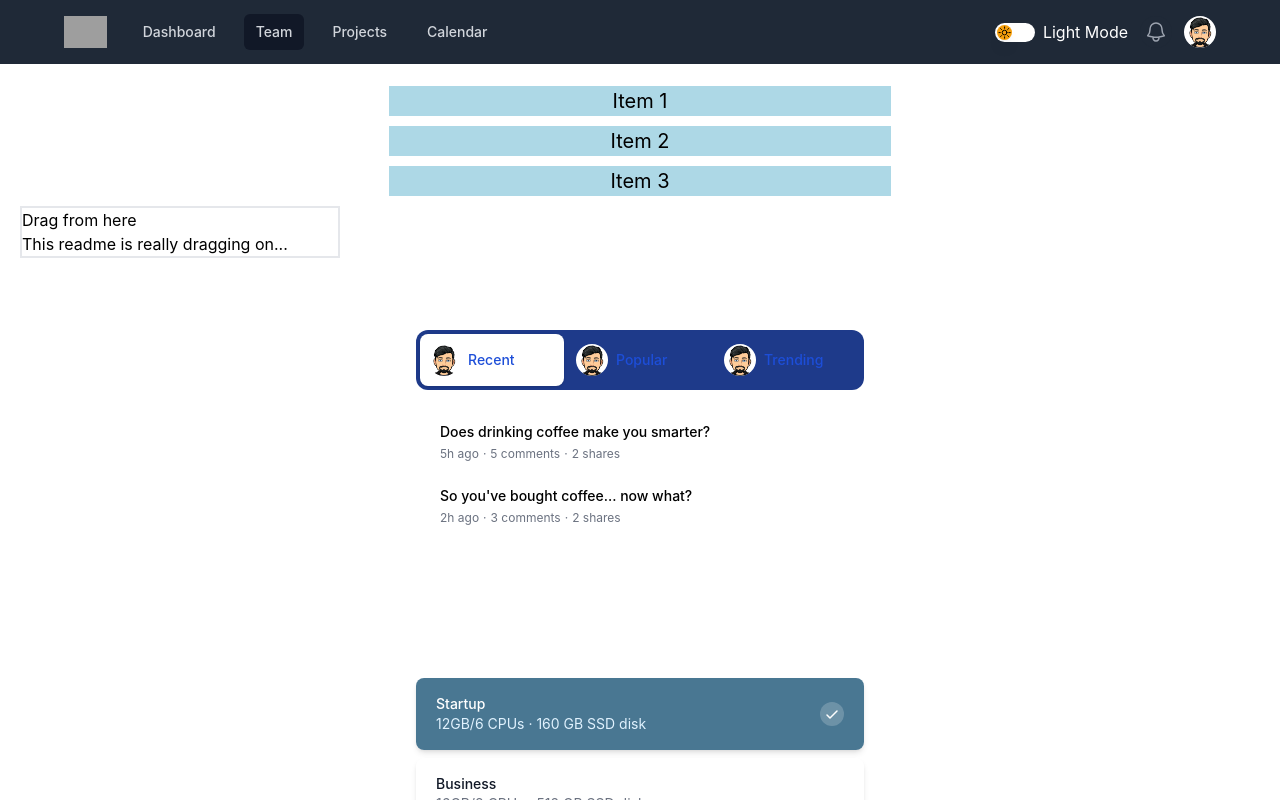
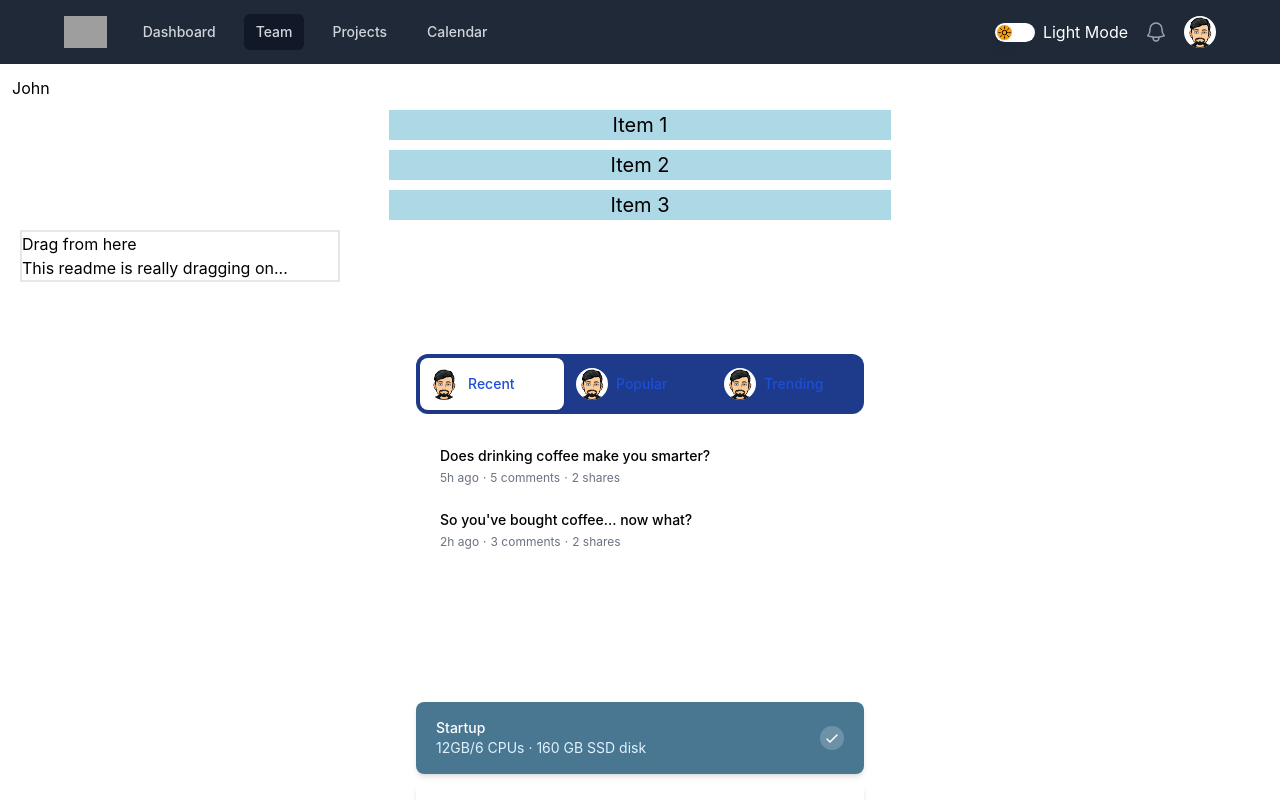
Before and after one commit to nik-dolphin/tailwind_react, a React (Create React App) app: page /team in a window 1280 px wide. Built offline with nearby package versions, Linux system fonts and the light colour scheme; grey boxes are pictures that could not be loaded.

Commit message:
feat: implement outside click

```diff
--- a/package.json
+++ b/package.json
@@ -15,6 +15,7 @@
     "react-dom": "^18.2.0",
     "react-draggable": "^4.4.5",
     "react-dropzone": "^14.2.3",
+    "react-onclickoutside": "^6.12.2",
     "react-router-dom": "^6.4.2",
     "react-scripts": "5.0.1",
     "web-vitals": "^2.1.4",
--- a/src/compoenent/team.js
+++ b/src/compoenent/team.js
@@ -4,6 +4,7 @@ import { RadioGroup, Tab } from "@headlessui/react";
 import React, { useRef, useState } from "react";
 import Draggable from "react-draggable";
 import { useModeStore } from "../store/mode/store";
+import DropdownLink from "../utility/DropdownLink";
 import { classNames } from "../utility/functions";
 import { plans, allTeam } from "../utility/utils";
 
@@ -50,6 +51,9 @@ const Team = () => {
   };
   return (
     <div className={`${toggleMode ? " bg-black text-white" : "bg-white"} p-3`}>
+      <button>
+        <DropdownLink />
+      </button>
       {list &&
         list.map((item, index) => (
           <div
@@ -69,12 +73,14 @@ const Team = () => {
             {item}
           </div>
         ))}
+      <div className="w-[80vw]">
         <Draggable nodeRef={nodeRef}>
           <div ref={nodeRef} className="border-2 w-80 m-2 cursor-grab">
             <div className="handle">Drag from here</div>
             <div>This readme is really dragging on...</div>
           </div>
         </Draggable>
+      </div>
       <div className="flex flex-center justify-center">
         <div className="w-full max-w-md px-2 py-16 sm:px-0">
           <Tab.Group>
--- /dev/null
+++ b/src/utility/DropdownLink.js
@@ -0,0 +1,29 @@
+import React, { useState } from "react";
+import onClickOutside from "react-onclickoutside";
+import DropdownList from "./DropdownList";
+
+function DropdownLink(props) {
+  const [showDropdown, setShowDropdown] = useState(false);
+
+  DropdownLink.handleClickOutside = () => {
+    setShowDropdown(false);
+  };
+
+  return (
+    <div>
+      <div
+        class="nav-item nav-link profile-link"
+        onClick={() => setShowDropdown(!showDropdown)}
+      >
+        John
+      </div>
+      {showDropdown ? <DropdownList /> : null}
+    </div>
+  );
+}
+
+const clickOutsideConfig = {
+  handleClickOutside: () => DropdownLink.handleClickOutside,
+};
+
+export default onClickOutside(DropdownLink, clickOutsideConfig);
--- /dev/null
+++ b/src/utility/DropdownList.js
@@ -0,0 +1,19 @@
+import React from "react";
+
+function DropdownList() {
+  return (
+    <div class="dropdown-menu profile-menu">
+      <a class="dropdown-item" href="#">
+        Profile
+      </a>
+      <a class="dropdown-item" href="#">
+        Account
+      </a>
+      <a class="dropdown-item" href="#">
+        Settings
+      </a>
+    </div>
+  );
+}
+
+export default DropdownList;
```
Also changed, not shown: 1 other file (tests, documents, lock files or other folders). Lines whose indentation alone changed are shown as unchanged.
